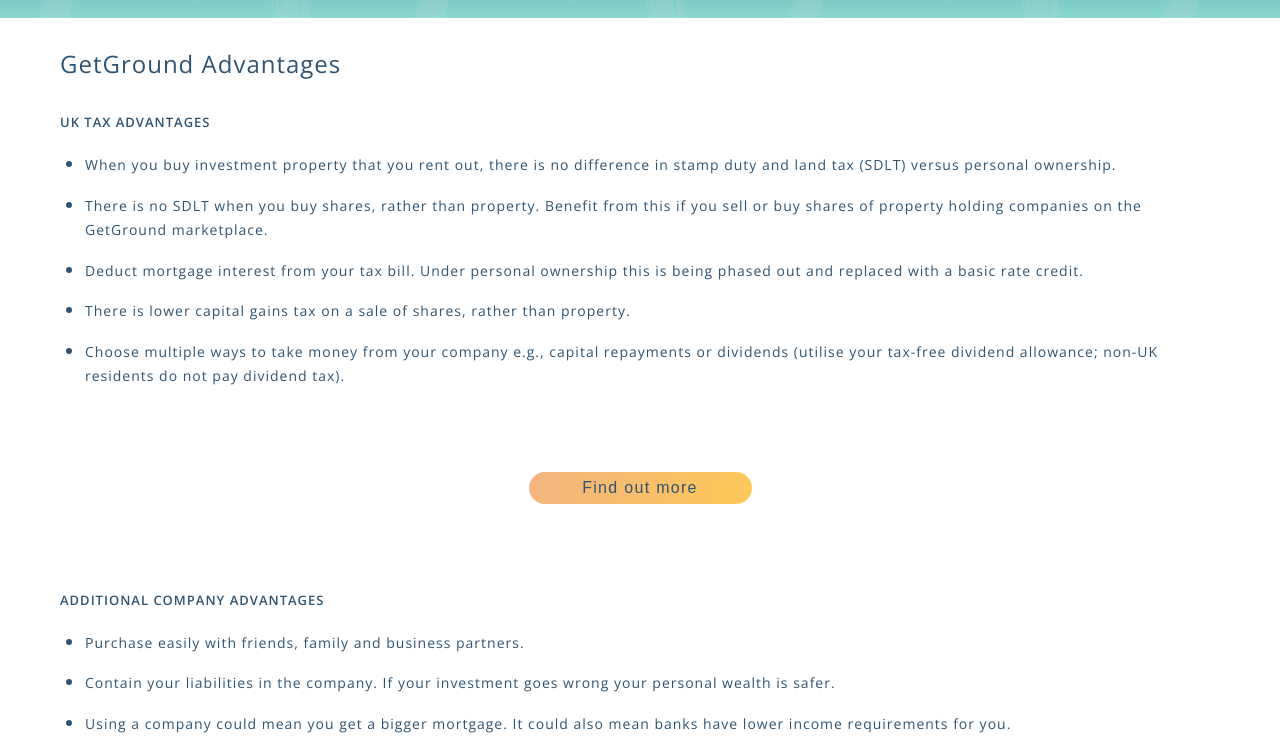
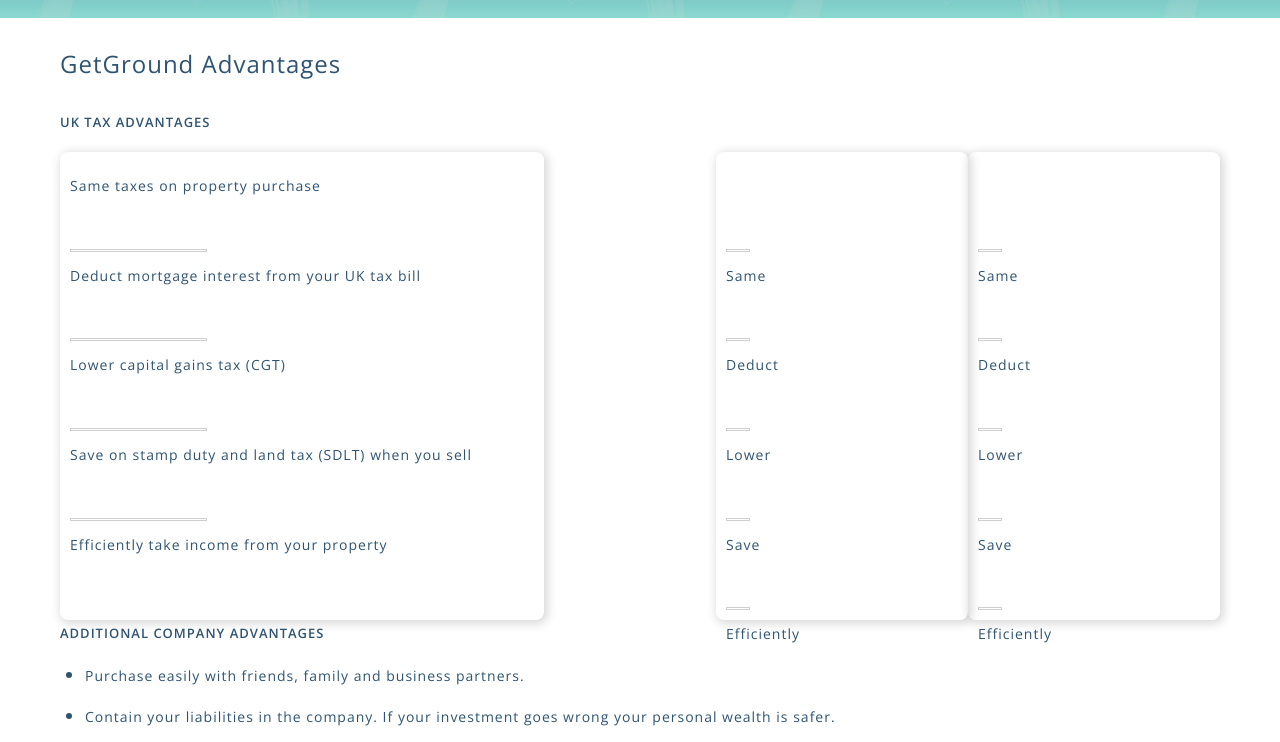
Before and after one commit to sensationmm/get-ground, a Gatsby site: page /advantages in a window 1280 px wide. Shown: the part 57-799 px from the top of the page. Built offline with nearby package versions, Linux system fonts and the light colour scheme; Gatsby itself is replaced by a stand-in of ours.

Commit message:
RP: init

```diff
--- /dev/null
+++ b/src/components/Table/Table.js
@@ -0,0 +1,24 @@
+import React from 'react'
+import PropTypes from 'prop-types';
+
+import './table.scss'
+
+const Table = ({ sections, classes }) => {
+  return (
+    <div className={`table ${classes}`}>
+      {sections.map((section, idx) => (
+        <div key={`${section} + ${idx}`} className="table-section">
+          <p className="table-section-copy">{section}</p>
+          <div className="table-section-line"/>
+        </div>
+      ))}
+    </div>
+  )
+}
+
+Table.propTypes = {
+  sections: PropTypes.array,
+  classes: PropTypes.string
+}
+
+export default Table;
--- /dev/null
+++ b/src/components/Table/table.scss
@@ -0,0 +1,32 @@
+.table {
+  height: 448px;
+  width: 155px;
+  border-radius: 8px;
+  box-shadow: 2px 2px 10px 2px rgba(0, 0, 0, 0.15);
+  padding: 10px;
+
+  .table-section:last-child {
+    .table-section-line {
+      display: none;
+    }
+  }
+
+  &-section {
+    position: relative;
+    height: 20%;
+    &-copy {
+      padding-top: 15px;
+      margin: 0;
+    }
+
+    &-line {
+      width: 135px;
+      height: 1px;
+      transform: rotate(-360deg);
+      border: solid 0.5px #cfcfcf;
+      margin: 0 auto;
+      position: absolute;
+      bottom: 0%;
+    }
+  }
+}
--- a/src/pages/advantages.js
+++ b/src/pages/advantages.js
@@ -1,16 +1,18 @@
-import React from 'react'
+import React, { useState } from 'react'
 import Layout from 'src/components/Layout/Layout'
 import { useTranslation } from 'react-i18next';
 
 import ContactUs from 'src/components/ContactUs/ContactUs'
 import Footer from 'src/components/Footer/Footer';
 import Button from 'src/components/_buttons/Button/Button'
+import Table from 'src/components/Table/Table'
 
 import 'src/styles/pages/advantages.scss'
 
 const Advantages = () => {
   const [t, i18n] = useTranslation()
-
+  const [showTaxTable, toggleTaxTable] = useState(false);
+  // const [showCompanyTable, toggleCompanyTable] = useState(false);
   const ukTaxObj = i18n.t('advantages.tax', { returnObjects: true });
 
   const uKTaxAdvantages = [
@@ -29,12 +31,33 @@
     companyObj['info3']
   ]
 
+  const sections = [
+    'Same taxes on property purchase',
+    'Deduct mortgage interest from your UK tax bill',
+    'Lower capital gains tax (CGT)',
+    'Save on stamp duty and land tax (SDLT) when you sell',
+    'Efficiently take income from your property'
+  ]
+
+  const sectionsFeed = [
+    '',
+    'Same',
+    'Deduct',
+    'Lower',
+    'Save',
+    'Efficiently'
+  ]
+
   return (
     <Layout>
       <div className="advantages">
         <h1>{t('advantages.title')}</h1>
         <div className="advantages-uk-tax">
         <h3 className="advantages-uk-tax-title">{t('advantages.tax.title')}</h3>
+        {/* {showTaxTable ?
+          <Table sections={sections} />
+          :
+          <>
             <ul>
               {uKTaxAdvantages.map((info, idx) => (
                 <li key={`${info} + ${idx}`}>
@@ -42,7 +65,14 @@
                 </li>
               ))}
             </ul>
-          <Button classes="advantages-btn chat" fullWidth label={t('advantages.cta')}/>
+            <Button classes="advantages-btn chat" fullWidth label={t('advantages.cta')} onClick={() => toggleTaxTable(!showTaxTable)}/>
+          </>
+        } */}
+        <div className="advantages-uk-tax-more-expanded">
+          <Table sections={sections} />
+          <Table classes="small" sections={sectionsFeed} />
+          <Table classes="small" sections={sectionsFeed} />
+        </div>
         </div>
         <div className="advantages-company">
         <h3 className="advantages-company-title">{t('advantages.company.title')}</h3>
@@ -55,9 +85,9 @@
           </ul>
           <Button classes="advantages-btn chat" fullWidth label={t('advantages.cta')}/>
         </div>
-      </div>
         <ContactUs />
         <Footer />
+      </div>
     </Layout>
   )
 }
--- a/src/styles/pages/advantages.scss
+++ b/src/styles/pages/advantages.scss
@@ -8,6 +8,27 @@
 
     &-info {
       line-height: 1.75;
+    }
+
+    &-more {
+      width: 100%;
+      &-expanded {
+        .table {
+          margin: 0;
+          float: right;
+          &:first-child {
+            width: 40%;
+            float: left;
+          }
+
+          &.small {
+            width: 20%;
+            .table-section-line {
+              width: 22px;
+            }
+          }
+        }
+      }
     }
   }
   &-company {
```
Also changed, not shown: src/components/TableSlider/TableSlider.js (added). Lines whose indentation alone changed are shown as unchanged.
